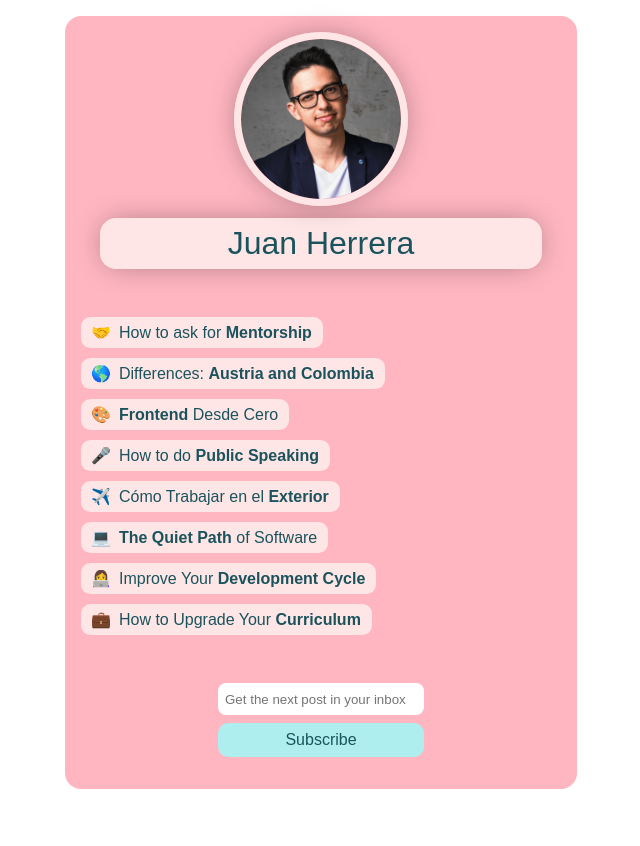
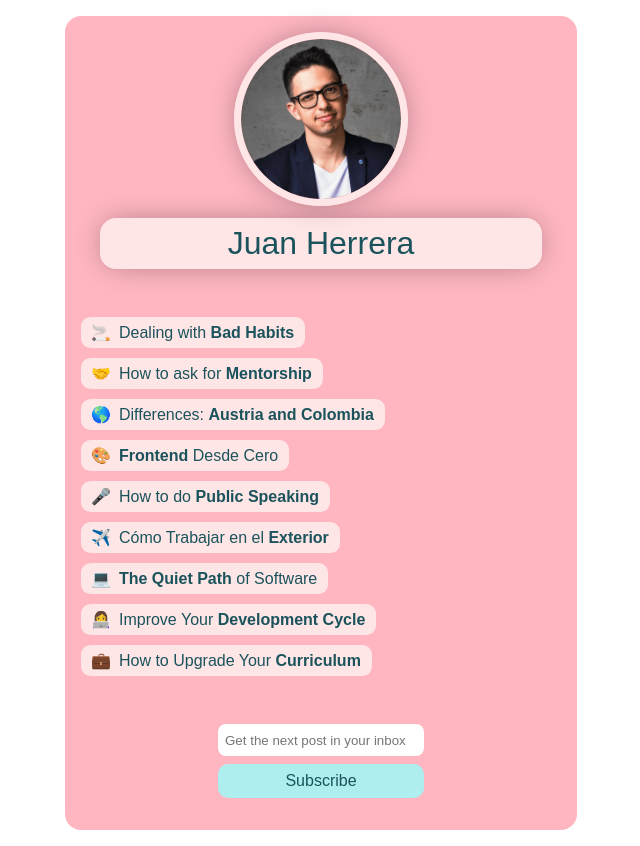
Before and after one commit to jdjuan/juan, an Angular app: page / in a window 1280 px wide. Shown: the whole page, without its empty margins (319-959 px from the left). Before the commit the page ends 805 px from the top, so only its background shows below. Built offline with nearby package versions, Linux system fonts and the light colour scheme.

Commit message:
feat: add bad habits

```diff
--- a/src/app/profile/profile.component.html
+++ b/src/app/profile/profile.component.html
@@ -4,6 +4,10 @@
     <div class="name">Juan Herrera</div>
   </div>
   <div class="content">
+    <div class="link-container">
+      <span>🚬</span>
+      <a href="https://twitter.com/jdjuan/status/1320760929211002884" target="_blank">Dealing with <span class="highlight">Bad Habits</span></a>
+    </div>
     <div class="link-container">
       <span>🤝</span>
       <a href="https://twitter.com/jdjuan/status/1299984661200941058" target="_blank">How to ask for <span class="highlight">Mentorship</span></a>
```
